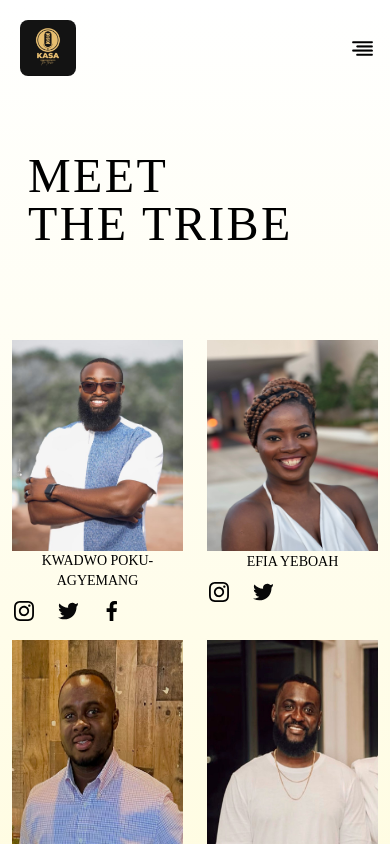
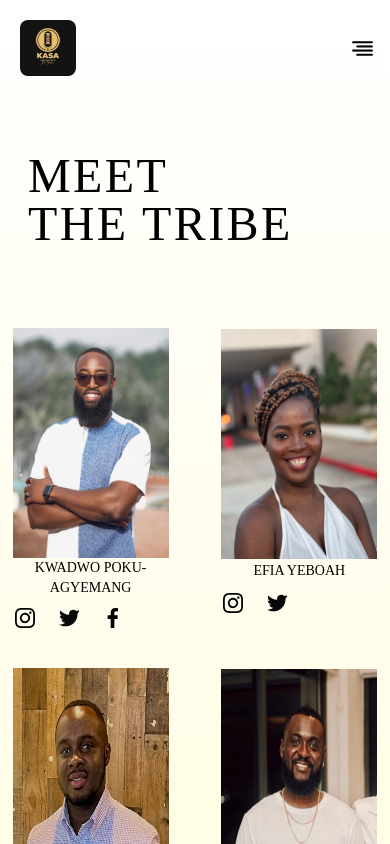
Before and after one commit to Kekelii/Dancing-Parrot, a SvelteKit app: page /Tribe in a window 390 px wide. Shown: the top 844 px of the page. Built offline with nearby package versions, Linux system fonts and the light colour scheme.

Commit message:
styling test

```diff
--- a/src/app.html
+++ b/src/app.html
@@ -4,11 +4,13 @@
 <head>
     <meta charset="utf-8" />
     <link rel="icon" href="logo/logo.png" />
-    <meta name="viewport" content="width=device-width" /> %sveltekit.head%
+    <meta name="viewport" content="width=device-width , initial-scale=1" /> %sveltekit.head%
     <script src="https://cdnjs.cloudflare.com/ajax/libs/gsap/3.11.4/gsap.min.js"></script>
     <style>
         body {
             background-color: rgb(240, 240, 199);
+            padding: 0%;
+            margin: 0%;
         }
     </style>
 </head>
--- a/src/lib/tribe-body/components/member.svelte
+++ b/src/lib/tribe-body/components/member.svelte
@@ -12,7 +12,7 @@
 
 </script>
 
-<div class="flex flex-col justify-between  h-72 w-1/2 p-3 md:w-72 md:h-96 md:p-5 md:mt-10 uppercase mb-3  md:shadow-lg">
+<div class="flex flex-col justify-around  h-72 w-2/5 p-o  md:w-72 md:h-96 md:p-5 md:mt-10 uppercase mb-3  md:shadow-lg">
     <div class=" h-4/5  shrink-0">
         <img src="tribemembers/{memberData.image}" alt="{memberData.name}'s' profile" class="object-center h-full w-full">
     </div>
--- a/src/lib/tribe-body/components/members.svelte
+++ b/src/lib/tribe-body/components/members.svelte
@@ -69,11 +69,8 @@
 ]
 
 </script>
-<div class=" justify-start  container mx-auto mt-20 flex flex-wrap  md:p-10 md:justify-start md:gap-4 ">
+<div class=" justify-evenly  gap-10 p-0 container mx-auto mt-20 flex flex-wrap  md:p-10 md:justify-start md:gap-4 ">
   {#each memberList as member }
   <Member memberData = {member}/>
   {/each}
-
-
-
 </div>
--- a/src/lib/tribe-body/main.svelte
+++ b/src/lib/tribe-body/main.svelte
@@ -4,8 +4,7 @@ import Header from "./components/header.svelte";
   import Members from "./components/members.svelte";
 
 </script>
-<div class="container mx-auto">
+
 <Header/>
 <Members/>
-</div>
 <Footer/>
```
